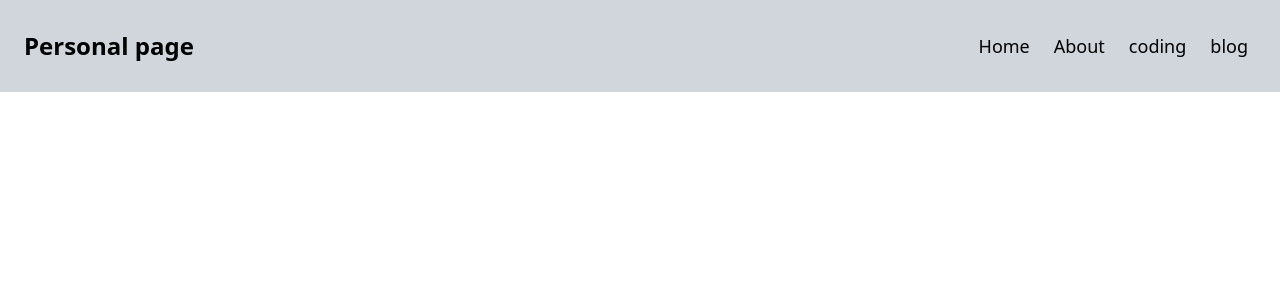
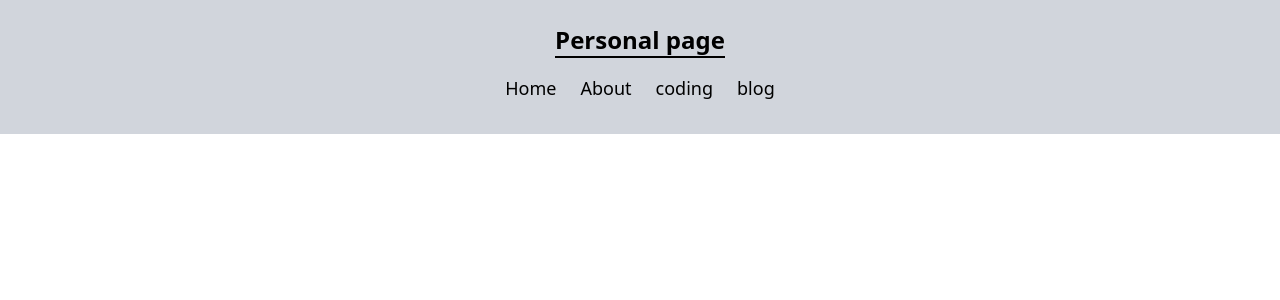
Before and after one commit to newdevatgit/personal-page, a React (Vite) app: page / in a window 1280 px wide. Shown: the top 300 px of the page. Built offline with nearby package versions, Linux system fonts and the light colour scheme.

Commit message:
style: navbar update

```diff
--- a/src/components/Navbar.jsx
+++ b/src/components/Navbar.jsx
@@ -1,8 +1,8 @@
 function Navbar(){
     return (
         <nav>
-        <div className='flex bg-gray-300 justify-between items-center p-6'>
-          <div className='text-2xl font-bold'>
+        <div className='flex bg-gray-300 flex-col gap-2 justify-between items-center p-6'>
+          <div className='text-2xl font-bold border-b-2 border-black b-2'>
             <h1>Personal page</h1>
           </div>
           <div >
```
